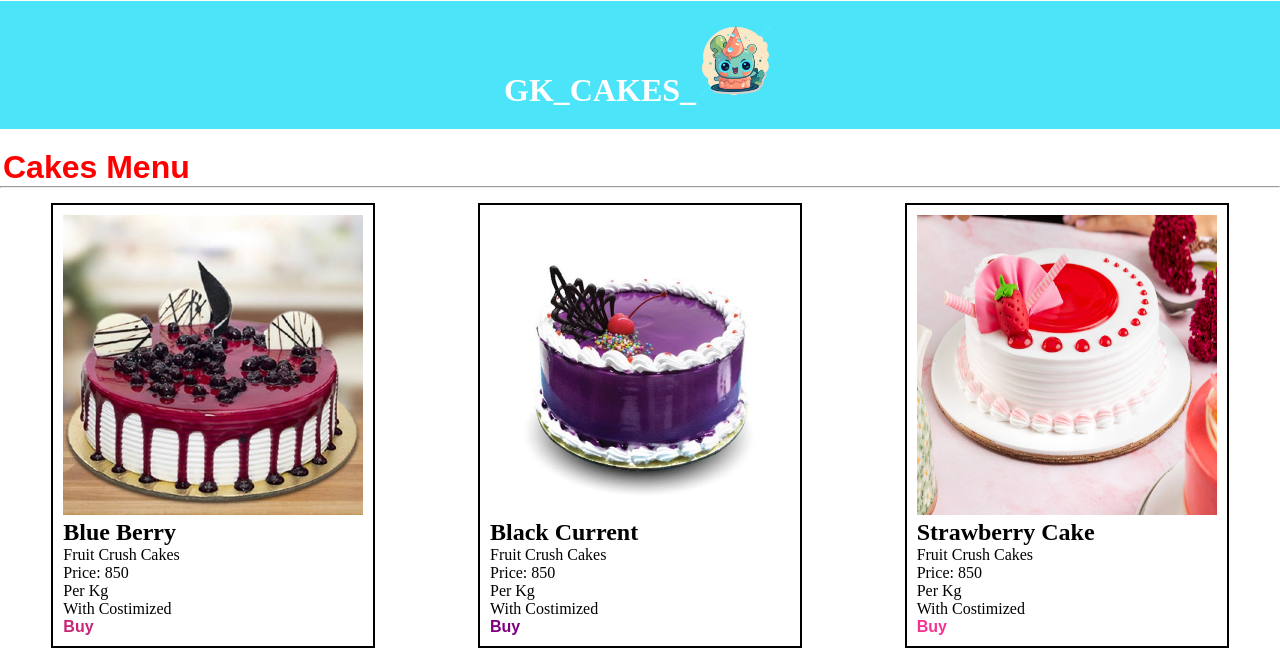
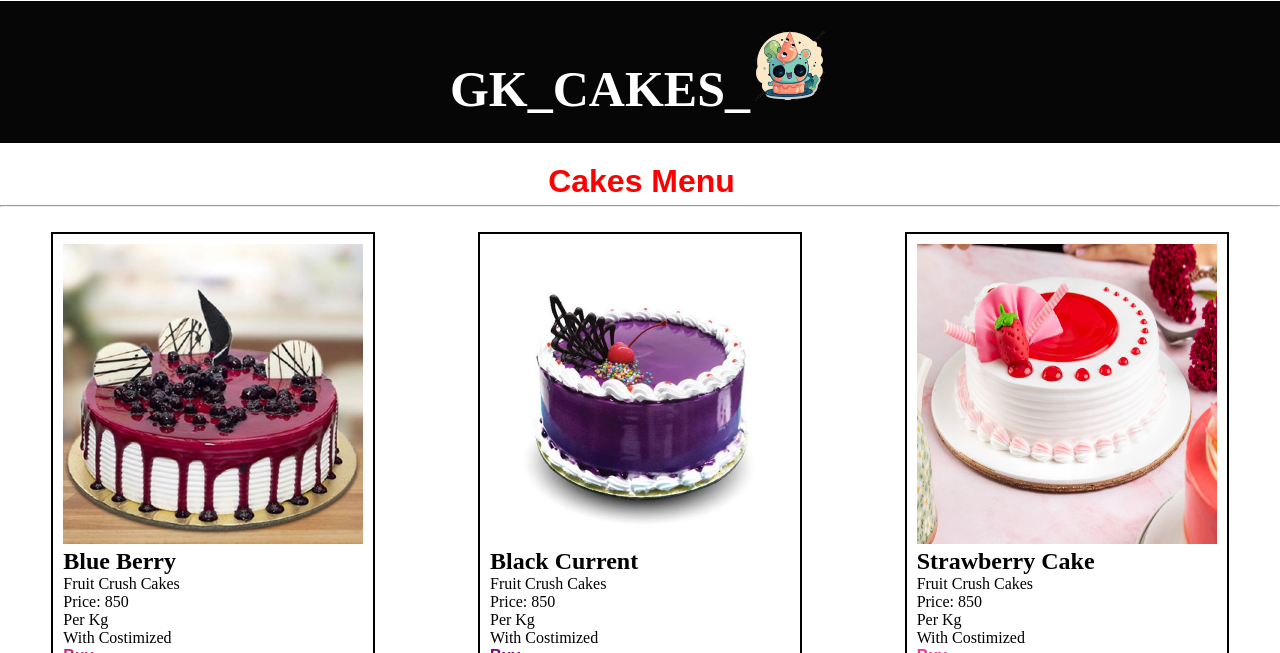
Before and after one commit to Blue55berry/gk_cakes_order, a plain HTML site: page index.html in a window 1280 px wide. Shown: the top 653 px of the page. Drawn offline with Linux system fonts and the light colour scheme; a web font is replaced by a local one.

Commit message:
Update style.css

```diff
--- a/style.css
+++ b/style.css
@@ -12,9 +12,11 @@ body{
     text-align: center;
     margin-top: 1px;
     font-weight: bold;
-    background-color: rgb(75, 228, 248);
-    padding: 20px;
+    background-color: rgb(7, 6, 6) ;
+    padding: 25px;
     color: white;
+    font-size: 50px;
+    margin-bottom: 10px;
     position: sticky;
 }
 .title2{
@@ -23,6 +25,7 @@ body{
     color: red;
     font-family: sans-serif;
     font-weight: bold;
+    text-align: center;
 }
 .container{
     flex-wrap: wrap;
@@ -57,3 +60,11 @@ a{
     cursor: pointer;
     font-weight: bold;
 }
+hr{
+  margin-bottom: 10px;
+  margin-top: 5px;
+}
+.details{
+    margin-top: 20px;
+    margin-bottom: 8px;
+}
```
